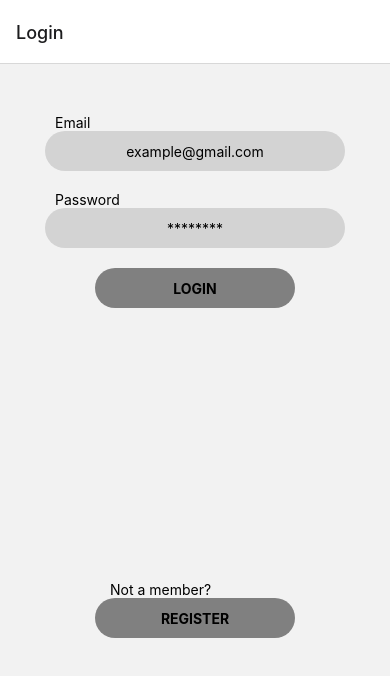
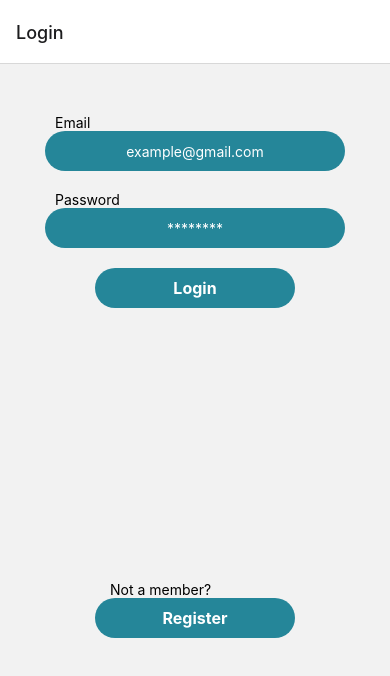
Before and after one commit to AurenSmith/PaymentProject, a React Native app: screen /Next in a window 390 px wide. Both pictures are taken after a click on the button 26 px from the left and 32 px from the top of the page. Shown: the top 676 px of the page. Built offline with nearby package versions, Linux system fonts and the light colour scheme.

Commit message:
added colour

```diff
--- a/PieChartAsset.js
+++ b/PieChartAsset.js
@@ -9,7 +9,7 @@ export default function PieChartAsset() {
             <PieChart
           widthAndHeight={150}
           series={[62.5, 37.5]}
-          sliceColor={['grey', 'lightgrey']}
+          sliceColor={['#F76077', '#FDAA98']}
           coverFill={null}
           coverRadius={0.65}
           style={{transform: [{rotate: '120deg'}],}}
@@ -36,7 +36,8 @@ const styles = StyleSheet.create({
     percentage: {
         color: 'grey',
         fontWeight: 'bold',
-        fontSize: 25
+        fontSize: 25,
+
     },
     recomm: {
         color: 'grey',
--- a/Style.js
+++ b/Style.js
@@ -132,117 +132,17 @@ const styles = StyleSheet.create({
     height: 200,
     borderRadius: 15,
   },
-  // jayden
-  container: {
-    flex: 1,
-    paddingTop: 50,
-    alignItems: 'center',
 
-  },
-  register: {
-    marginTop: '70%'
-  },
-  row: {
-    flexDirection: 'row',
-  },
-  button: {
-    width: 200,
-    height: 40,
-    backgroundColor: 'grey',
-    padding: 10,
-    alignItems: 'center',
-    justifyContent: 'center',
-    borderRadius: 30,
-  },
-  buttonText: {
-    color: 'black',
-    fontWeight: 'bold'
-  },
-  registerText: {
-    marginLeft: 15
-  },
-  input: {
-    backgroundColor: 'lightgrey',
-    borderRadius: 30,
-    marginBottom: 20,
-    height: 40,
-    width: 300,
-    padding: 5,
-    textAlign: 'center',
-  },
-  inputSmall: {
-    backgroundColor: 'lightgrey',
-    borderRadius: 30,
-    marginBottom: 20,
-    height: 40,
-    width: 130,
-    marginTop: 0,
-    padding: 5,
-    textAlign: 'center',
-  },
-  inputLarge: {
-    backgroundColor: 'lightgrey',
-    borderRadius: 30,
-    marginBottom: 20,
-    height: 200,
-    width: 300,
-    marginTop: 0,
-    padding: 5,
-    textAlign: 'center',
-  },
-  fName: {
-    marginRight: 40
-  },
-  inputLabel: {
-    marginLeft: 10,
-  },
-  checkbox: {
-    marginLeft: 30,
-    marginRight: 10
-  },
-  checkboxRow: {
-    flexDirection: 'row',
-    alignItems: 'center',
-  },
-  registerButton: {
-    width: 200,
-    height: 40,
-    backgroundColor: 'grey',
-    padding: 10,
-    alignItems: 'center',
-    justifyContent: 'center',
-    borderRadius: 30,
-    marginTop: 20,
-  },
-  circle: {
-    width: 150,
-    height: 150,
-    borderRadius: 150,
-    backgroundColor:  'grey',
 
-    marginRight: 30
-  },
-  square: {
-    width: 130,
-    height: 90,
-    backgroundColor: 'grey',
-    borderRadius: 20,
-    marginTop: 30,
-    marginRight: 20,
-    marginLeft: 20,
-    alignItems: 'center',
-    justifyContent:  'center'
-  },
-  nextAmountDollars: {
-    color: 'white',
-    fontWeight: 'bold',
-    fontSize: 20
-  },
-  nextAmountPercentage: {
-    color: 'white',
-    fontWeight: 'bold',
-    fontSize: 10
-  }
+
+
+
+
+
+
+
+
+
 
 });
 
--- a/pages/login-screen.js
+++ b/pages/login-screen.js
@@ -1,6 +1,11 @@
-import { StyleSheet, Text, View, TextInput, TouchableOpacity} from 'react-native';
+import { StyleSheet, Text, View, TextInput, TouchableOpacity, Alert} from 'react-native';
+
+
+
+
 
 function LoginScreen({ navigation }){
+
       return (
         <View style={styles.container}>
           <View style={styles.login}>
@@ -8,29 +13,37 @@ function LoginScreen({ navigation }){
             <TextInput
             style={styles.input}
             placeholder='example@gmail.com'
+            placeholderTextColor='white'
             // onChangeText = {(val) => setName(val)}
             />
             <Text style={styles.inputLabel}>Password</Text>
             <TextInput
             style={styles.input}
             placeholder='********'
+            placeholderTextColor='white'
             />
           </View>
-
               <TouchableOpacity
                 style={styles.button}
-                onPress={() => navigation.navigate('Next')}
-              >
-              <Text style={styles.buttonText}>LOGIN</Text>
+                onPress={() => Alert.alert(
+                  'Login Successful',
+                  'Welcome Back User',
+                  [
+                    {
+                      text: 'Ok',
+                      onPress: () => navigation.navigate('Next')
+                    }
+                  ])
+              }>
+              <Text style={styles.buttonText}>Login</Text>
               </TouchableOpacity>
-
             <View style={styles.register}>
               <Text style={styles.registerText}>Not a member?</Text>
               <TouchableOpacity
                 style={styles.button}
                 onPress={()=>navigation.navigate('Register')}
                 >
-                <Text style={styles.buttonText}>REGISTER</Text>
+                <Text style={styles.buttonText}>Register</Text>
               </TouchableOpacity>
             </View>
         </View>
@@ -52,7 +65,7 @@ function LoginScreen({ navigation }){
             marginLeft: 10,
           },
           input: {
-            backgroundColor: 'lightgrey',
+            backgroundColor: '#258699',
             borderRadius: 30,
             marginBottom: 20,
             height: 40,
@@ -63,15 +76,17 @@ function LoginScreen({ navigation }){
           button: {
             width: 200,
             height: 40,
-            backgroundColor: 'grey',
+            backgroundColor: '#258699',
             padding: 10,
             alignItems: 'center',
             justifyContent: 'center',
             borderRadius: 30,
+
           },
           buttonText: {
-            color: 'black',
-            fontWeight: 'bold'
+            color: 'white',
+            fontWeight: 'bold',
+            fontSize: 16
           },
           registerText: {
             marginLeft: 15
--- a/pages/next-screen.js
+++ b/pages/next-screen.js
@@ -1,9 +1,10 @@
-import { StyleSheet, Text, View, } from 'react-native';
+import { StyleSheet, Text, View, TouchableOpacity, ImageBackground} from 'react-native';
 import PieChartAsset from '../PieChartAsset';
 
 
 
-function NextScreenAsset() {
+function NextScreen() {
+
     return (
       <View style={styles.container}>
         <View  style={{flexDirection: 'row'}}>
@@ -13,14 +14,37 @@ function NextScreenAsset() {
             <Text style={styles.nextAmountPercentage}>-0.00%</Text>
           </View>
         </View>
-        <View style={styles.next}>
+        <View style={styles.order}></View>
+        <View style={{flexDirection: 'row', marginTop: 20}}>
+          <TouchableOpacity style={styles.buttonSmall}>
+            <Text style={styles.buttonText}>Cancel</Text>
+          </TouchableOpacity>
+          <TouchableOpacity style={styles.buttonMedium}>
+            <Text style={styles.buttonText}>Add to Group Order</Text>
+          </TouchableOpacity>
+        </View>
+        <View style={{flexDirection: 'row', marginTop: 20}}>
+          <TouchableOpacity style={styles.buttonSquare}>
+            <ImageBackground source={require('../assets/button.png')} resizeMode = 'cover'
+            />
+
+
+
+          </TouchableOpacity>
+          <TouchableOpacity style={styles.buttonLarge}>
+            <Text style={styles.buttonText}>Generate Purchase</Text>
+          </TouchableOpacity>
 
         </View>
+
+        <Text style={{marginTop: 20}}>Process Individual Purchase Order</Text>
+
+
       </View>
 
     )
   }
-export default NextScreenAsset;
+export default NextScreen;
   const styles = StyleSheet.create({
     container: {
         flex: 1,
@@ -30,7 +54,7 @@ export default NextScreenAsset;
       square: {
         width: 130,
         height: 90,
-        backgroundColor: 'grey',
+        backgroundColor: '#258699',
         borderRadius: 20,
         marginTop: 30,
         marginRight: 20,
@@ -47,5 +71,53 @@ export default NextScreenAsset;
         color: 'white',
         fontWeight: 'bold',
         fontSize: 10
-      }
+      },
+      order: {
+        width: '80%',
+        height: '45%',
+        backgroundColor: '#258699',
+        marginTop: 50,
+        borderRadius: 20
+      },
+      buttonText: {
+        color: 'white',
+        fontSize: 16,
+        fontWeight: 'bold'
+      },
+      buttonSmall: {
+        backgroundColor: '#258699',
+        borderRadius: 30,
+        width: '25%',
+        height: 40,
+        alignItems: 'center',
+        justifyContent: 'center',
+        marginRight: 10
+      },
+      buttonMedium: {
+        backgroundColor: '#258699',
+        borderRadius: 30,
+        width: '50%',
+        height: 40,
+        alignItems: 'center',
+        justifyContent: 'center',
+      },
+      buttonLarge: {
+        backgroundColor: '#258699',
+        borderRadius: 30,
+        width: '65%',
+        height: 40,
+        alignItems: 'center',
+        justifyContent: 'center',
+      },
+      buttonSquare: {
+        backgroundColor: 'black',
+        borderRadius: 15,
+        width: 40,
+        height: 40,
+        alignItems: 'center',
+        justifyContent: 'center',
+        marginRight: 15
+      },
+
+
   })
--- a/pages/register-screen.js
+++ b/pages/register-screen.js
@@ -11,6 +11,7 @@ export default function RegisterScreen({navigation, route}){
           <TextInput
           style={styles.input}
           placeholder='example@gmail.com'
+          placeholderTextColor='white'
           />
           <View style={{flexDirection: 'row'}}>
             <View>
@@ -18,6 +19,7 @@ export default function RegisterScreen({navigation, route}){
             <TextInput
             style={[styles.inputSmall, styles.fName]}
             placeholder='eg John'
+            placeholderTextColor='white'
             />
             </View>
             <View>
@@ -25,6 +27,7 @@ export default function RegisterScreen({navigation, route}){
               <TextInput
             style={styles.inputSmall}
             placeholder='eg Doe'
+            placeholderTextColor='white'
             />
             </View>
           </View>
@@ -33,6 +36,7 @@ export default function RegisterScreen({navigation, route}){
           style={styles.input}
           placeholder='021 234 5678'
           keyboardType='numeric'
+          placeholderTextColor='white'
           />
           <Text style={styles.inputLabel}>Company Name</Text>
           <TextInput
@@ -54,9 +58,20 @@ export default function RegisterScreen({navigation, route}){
         </View>
         <TouchableOpacity
             style={styles.registerButton}
-            onPress={()=>Alert.alert('Success', 'Sign Up Successful')}
-            >
-              <Text>Sign Up</Text>
+            onPress={()=>Alert.alert(
+              'Sign Up Successful.',
+              'Thank you User. Please log in.',
+              [
+                {
+                  text: 'Ok',
+                  onPress: () => navigation.navigate('Login')
+                }
+              ]
+
+              )
+
+            }>
+              <Text style={styles.buttonText}>Sign Up</Text>
           </TouchableOpacity>
       </View>
     )
@@ -72,16 +87,17 @@ const styles = StyleSheet.create({
         marginLeft: 10,
       },
       input: {
-        backgroundColor: 'lightgrey',
+        backgroundColor: '#258699',
         borderRadius: 30,
         marginBottom: 20,
         height: 40,
         width: 300,
         padding: 5,
         textAlign: 'center',
+        color: 'white'
       },
       inputSmall: {
-        backgroundColor: 'lightgrey',
+        backgroundColor: '#258699',
         borderRadius: 30,
         marginBottom: 20,
         height: 40,
@@ -91,7 +107,7 @@ const styles = StyleSheet.create({
         textAlign: 'center',
       },
       inputLarge: {
-        backgroundColor: 'lightgrey',
+        backgroundColor: '#258699',
         borderRadius: 30,
         marginBottom: 20,
         height: 200,
@@ -114,12 +130,17 @@ const styles = StyleSheet.create({
       registerButton: {
         width: 200,
         height: 40,
-        backgroundColor: 'grey',
+        backgroundColor: '#258699',
         padding: 10,
         alignItems: 'center',
         justifyContent: 'center',
         borderRadius: 30,
         marginTop: 20,
       },
+      buttonText: {
+        color: 'white',
+        fontWeight: 'bold',
+        fontSize: 16
+      }
 
 })
```
